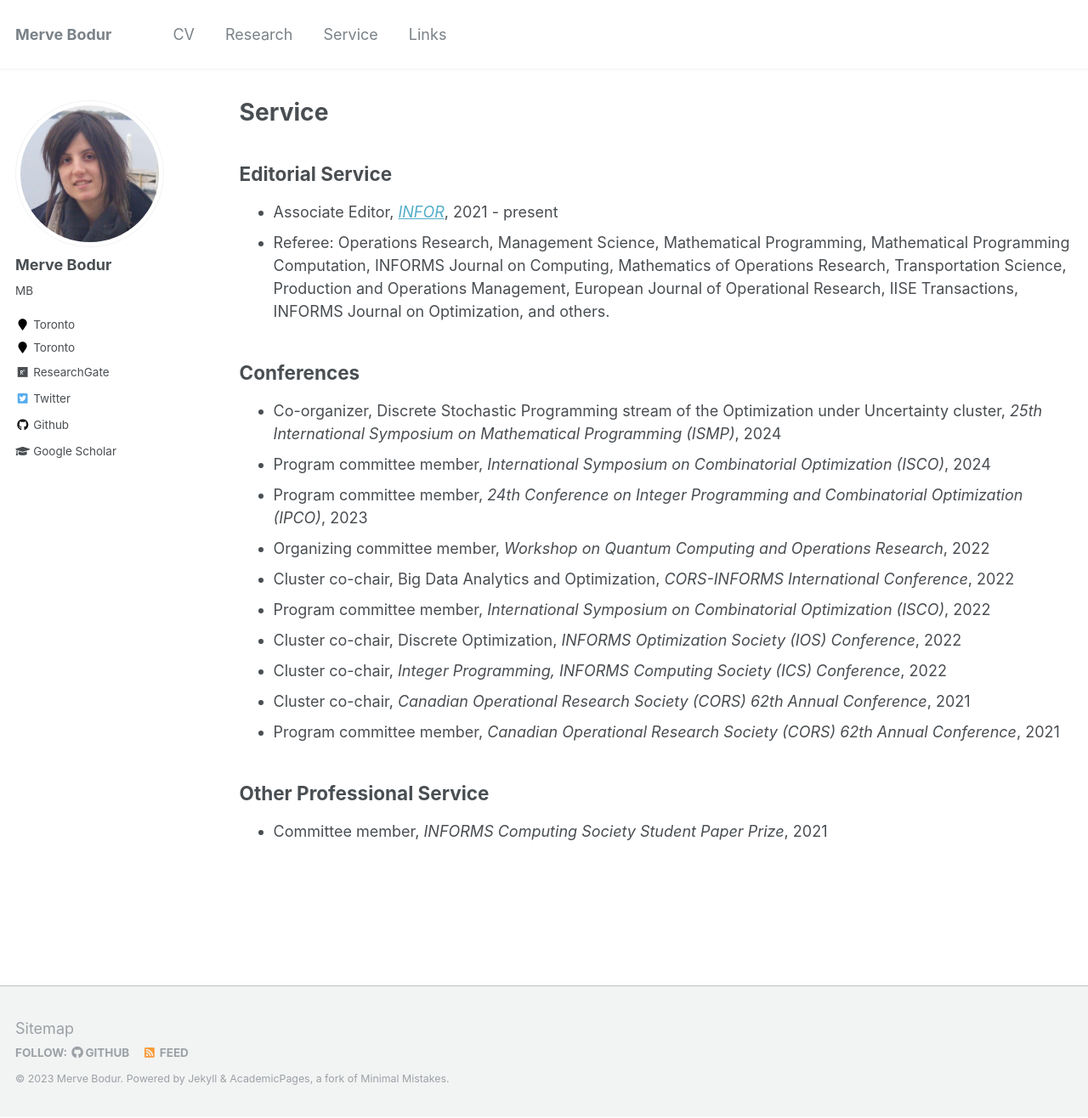
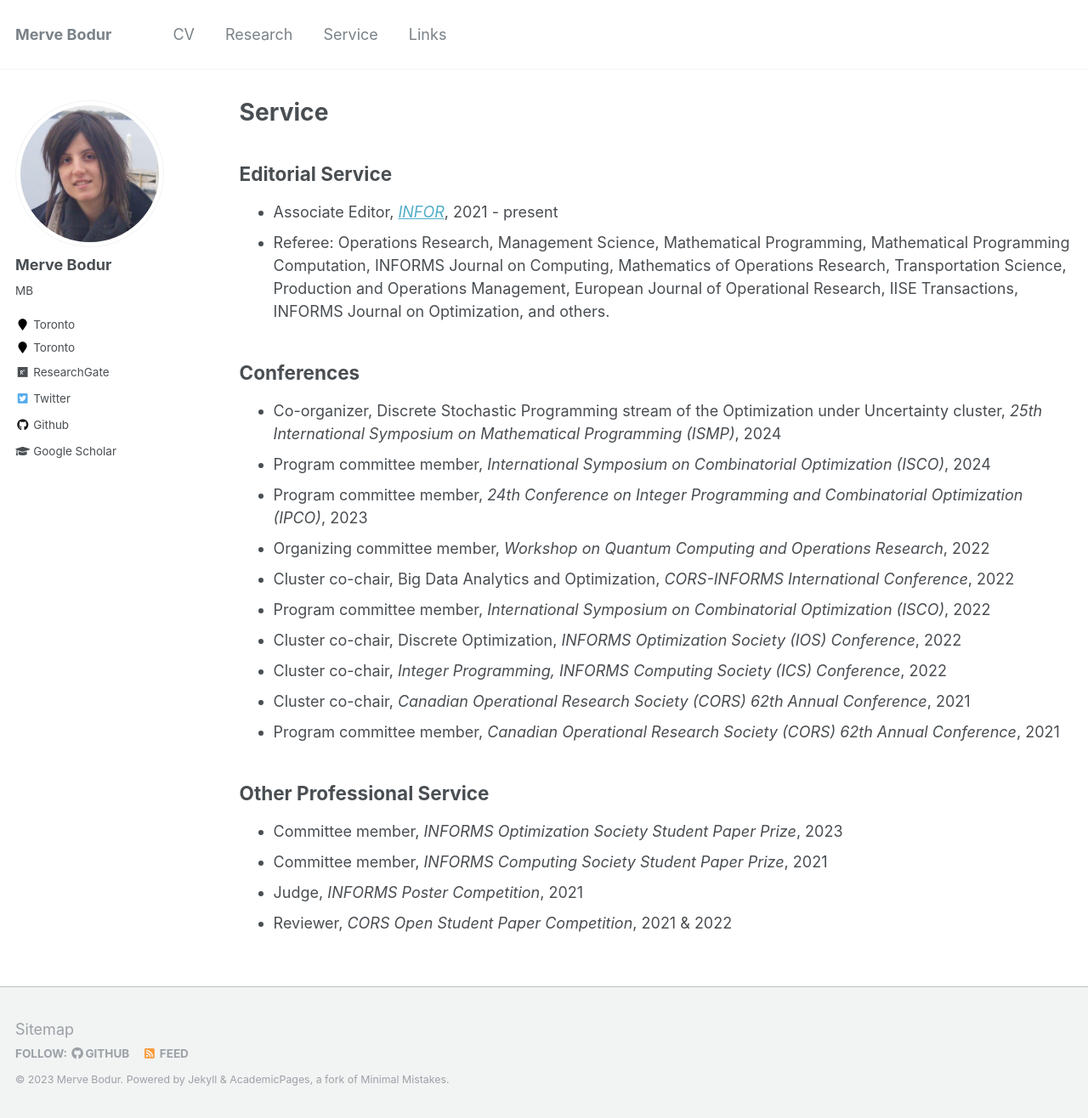
Before and after one commit to mervebodur/mervebodur.github.io, a Jekyll site: the page built from _pages/service.md, in a window 1280 px wide and 1316 px high. Shown: the whole window at 85% size. Built offline with Jekyll 4.4.1, drawn with Linux system fonts in a browser that asks for light colours.

Commit message:
Update service.md

```diff
--- a/_pages/service.md
+++ b/_pages/service.md
@@ -24,4 +24,7 @@ author_profile: true
 - Program committee member, *Canadian Operational Research Society (CORS) 62th Annual Conference*, 2021
 
 ## Other Professional Service
+- Committee member, *INFORMS Optimization Society Student Paper Prize*, 2023
 - Committee member, *INFORMS Computing Society Student Paper Prize*, 2021
+- Judge, *INFORMS Poster Competition*, 2021
+- Reviewer, *CORS Open Student Paper Competition*, 2021 & 2022
```
